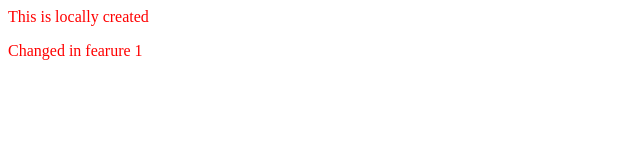
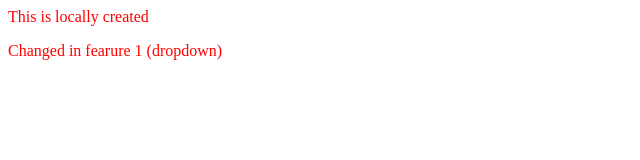
Before and after one commit to Babu-Kottacheruvu/LocalRepo, a plain HTML site: page index.html in a window 1280 px wide. Shown: the full height of the page, 0-640 px from the left. Drawn offline with Linux system fonts and the light colour scheme.

```diff
--- a/index.html
+++ b/index.html
@@ -7,6 +7,6 @@
 </head>
 <body>
     <p>This is locally created</p>
-    <p>Changed in fearure 1</p>
+    <p>Changed in fearure 1 (dropdown)</p>
 </body>
 </html>
```
